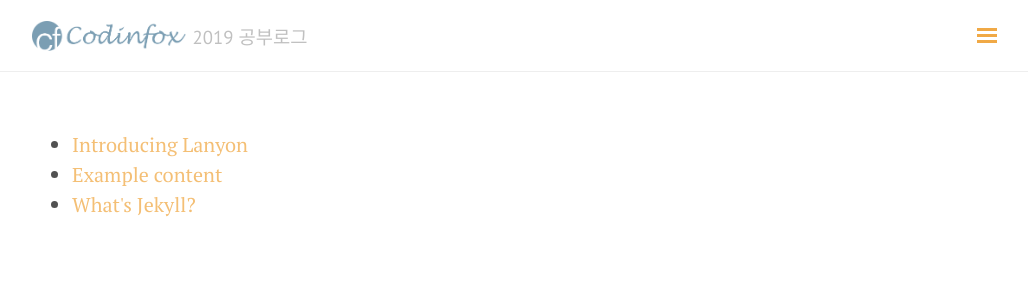
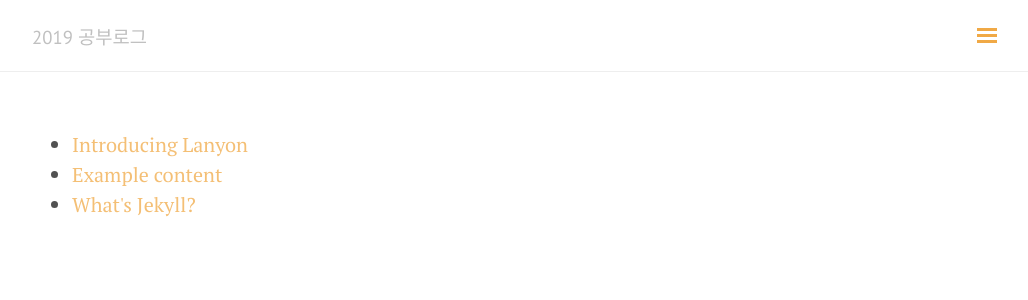
Before and after one commit to misudev/myblog, a Jekyll site: the page built from index.md, in a window 1280 px wide. Shown: the top 300 px of the page, without its empty margins (248-1276 px from the left). Built offline with Jekyll 4.4.1, drawn with Linux system fonts in a browser that asks for light colours; nearby versions of some CDN libraries; comment, search, counter and statistics services are not loaded.

Commit message:
juri ㅜㅜ

```diff
--- a/_config.yml
+++ b/_config.yml
@@ -4,7 +4,7 @@
 description: '프로그래밍을 공부하며 정리하는 블로그 입니다.'
 baseurl:
 url: https://misudev.github.io
-logo: '/public/logo.png'
+#logo: '/public/logo.png'
 
 # Site configurations
 gems:
@@ -30,7 +30,7 @@
   #gravatar: 3c2986ad7ac1f2230ea3596f44563328 # md5 hash of your email address
   contact:
     #linkedin:  https://www.linkedin.com/in/lizhihao
-    github:    https://github.com/codinfox
+    github:    https://github.com/misudev
     # facebook:  <hide>
     twitter:   https://twitter.com/Li_Zhihao
     weibo:     http://weibo.com/41173780
--- a/_includes/sidebar.html
+++ b/_includes/sidebar.html
@@ -8,7 +8,7 @@
     <div class="sidebar-personal-info">
       <div class="sidebar-personal-info-section">
         <a href="http://gravatar.com/{{ site.author.gravatar }}">
-          <img src="http://www.gravatar.com/avatar/{{ site.author.gravatar }}?s=350" title="View on Gravatar" alt="View on Gravatar" />
+          <!--<img src="http://www.gravatar.com/avatar/{{ site.author.gravatar }}?s=350" title="View on Gravatar" alt="View on Gravatar" />-->
         </a>
       </div>
       <div class="sidebar-personal-info-section">
--- a/_layouts/default.html
+++ b/_layouts/default.html
@@ -14,7 +14,7 @@
         <div class="container">
           <h3 class="masthead-title">
             <a href="{{ site.baseurl }}/" title="Home" title="{{ site.title }}">
-              <img class="masthead-logo" src="{{ site.baseurl }}{{ site.logo }}"/>
+              <!--<img class="masthead-logo" src="{{ site.baseurl }}{{ site.logo }}"/>-->
             </a>
             <small>{{ site.tagline }}</small>
           </h3>
--- a/_scss/_config.scss
+++ b/_scss/_config.scss
@@ -15,7 +15,7 @@
 $lightgrey:  #eee;
 $black:      #000;
 
-$theme-color: $yellow;
+$theme-color: #f4bf75;
 $theme-color-dark: darken($theme-color, 10%);
 
 $post-date-color: #9a9a9a;
```
